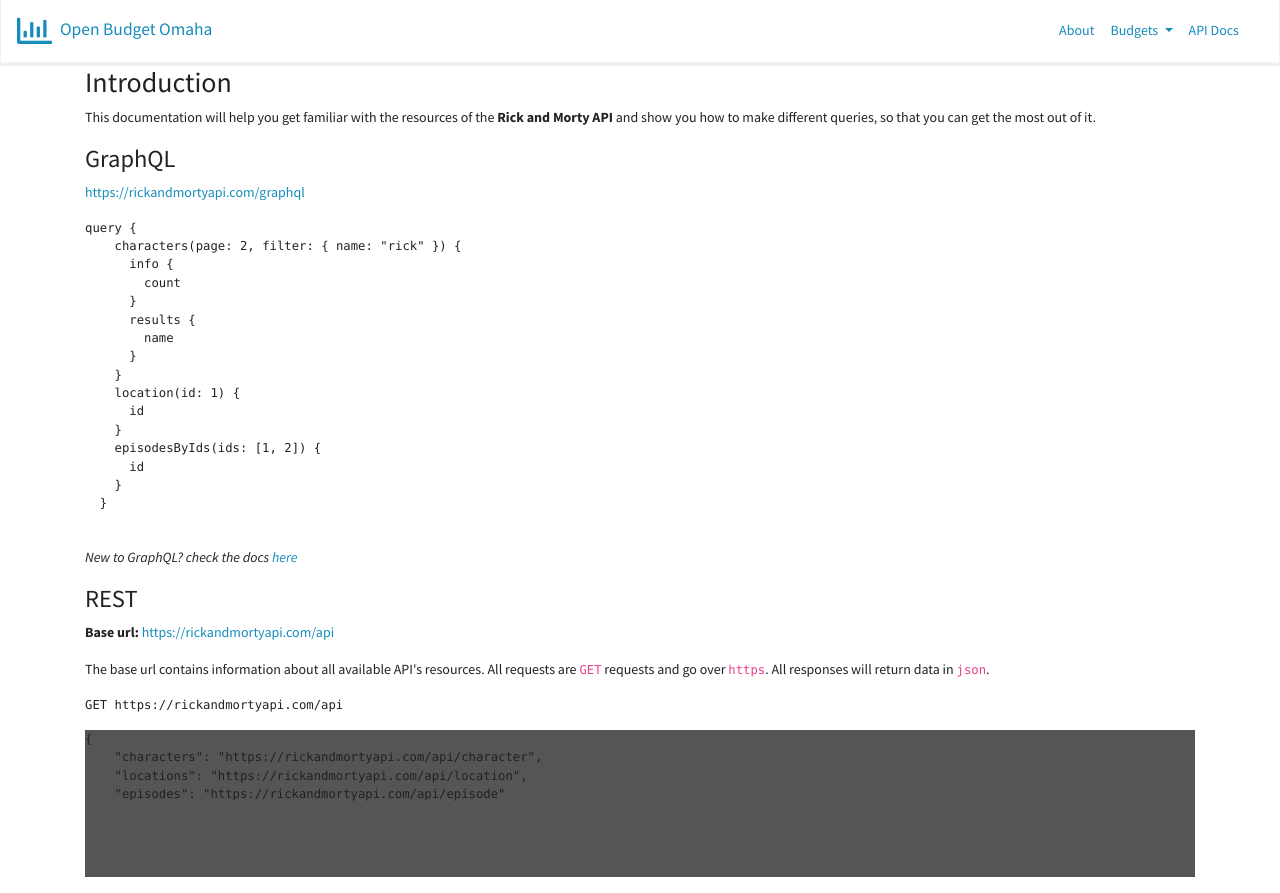
After one commit to haikubandit/open-budget, a Flask app: page /docs/api in a window 1280 px wide. The commit adds this page. Run offline with Flask 2, Linux system fonts and the light colour scheme; data that the repository does not hold is empty; some libraries are stand-ins or nearby versions.

Commit message:
updated css and html, troubleshooting chart.js/API response data

```diff
--- a/app.py
+++ b/app.py
@@ -43,7 +43,7 @@ def homepage():
 
     """
 
-    return render_template('base.html')
+    return render_template('charts.html')
 
 
 # @app.errorhandler(404)
@@ -54,26 +54,28 @@ def homepage():
 
 
 ##############################################################################
+# Budget and API Pages
+
+
+@app.route('/docs/api')
+def api_docs():
+    """Show API documentation page:
+
+    """
+
+    return render_template('API_docs.html')
+
+
+
+##############################################################################
 # API routes
+
 
 @app.route('/api/<int:year>')
 def api_budget_by_year(year):
     """Get budget data by year
 
     """
-    # json_gf = []
-    # all_depts = [dept.serialize() for dept in Department.query.all()]
-    # all_gf = [gf.serialize() for gf in GeneralFund.query.all()]
-    # GFunds = GeneralFund.query.filter(GeneralFund.year==year)
-    # for fund in GFunds:
-
-    #     json_gf.append({
-    #         "id": fund.id,
-    #         "dept": fund.department.dept_name,
-    #         "budget": fund.budget,
-    #         "year": fund.year
-    #     })
-
     json_budget = []
     json_gf = {}
     json_gf['general_fund'] = []
@@ -110,30 +112,6 @@ def api_budget_by_year(year):
     return jsonify(budgetData=json_budget)
 
 
-# @app.route('/api/<int:year>')
-# def api_revenue_by_year(year):
-#     """Get budget revenue data by year
-
-#     """
-#     json_gf = []
-#     # all_depts = [dept.serialize() for dept in Department.query.all()]
-#     all_gf = [gf.serialize() for gf in GeneralFund.query.all()]
-#     GFunds = GeneralFund.query.filter(GeneralFund.year==year)
-#     for fund in GFunds:
-
-#         json_gf.append({
-#             "id": fund.id,
-#             "dept": fund.department.dept_name,
-#             "budget": fund.budget,
-#             "year": fund.year
-#         })
-
-#     # pdb.set_trace()
-
-
-#     return jsonify(generalFundByDept=json_gf)
-
-
 @app.route('/api/<dept_code>')
 def api_city_departments(dept_code):
     """Get all city departments
--- a/static/app.css
+++ b/static/app.css
@@ -0,0 +1,49 @@
+:root {
+	--property: #ff79c6;
+	--numeric: #f08d49;
+	--string: #4cff8f;
+	--keyword: #66d9ef;
+	--punctuation: #abb2bf;
+	--background: #202329;
+	--radius: 6px;
+	--inline-background: rgba(27, 31, 35, 0.050980392156862744);
+	--inline-color: #476582;
+}
+
+* {
+	box-sizing: border-box;
+}
+
+.section-1 {
+	padding-top: 10rem;
+	padding-bottom: calc(10rem - 4.5rem);
+	background-image: url("https://pointjupiter.com/wp-content/uploads/participatory-design-what-is-Photo-by-Perry-Grone-on-Unsplash.jpg");
+	background-position: center;
+	background-repeat: no-repeat;
+	background-attachment: scroll;
+	background-size: cover;
+	color: white;
+	text-shadow: 2px 2px 5px #1f65c2;
+}
+.section-1 h1 {
+	font-size: 2.25rem;
+}
+@media (min-width: 992px) {
+	header.masthead {
+		height: 100vh;
+		min-height: 40rem;
+		padding-top: 4.5rem;
+		padding-bottom: 0;
+	}
+	header.masthead p {
+		font-size: 1.15rem;
+	}
+	header.masthead h1 {
+		font-size: 3rem;
+	}
+}
+@media (min-width: 1200px) {
+	header.masthead h1 {
+		font-size: 3.5rem;
+	}
+}
--- a/static/app.js
+++ b/static/app.js
@@ -1,20 +1,21 @@
 // set base URL for application
 const BASE_URL = 'http://127.0.0.1:5000/api';
 
-// let budgetDataResp;
+let budgetData;
+let budgetDataGeneralFund;
+let budgetDataRevenues;
 
-// let budgetData = [];
 let generalFundLabel = [];
 let generalFundData = [];
 let revenuesLabel = [];
 let revenuesData = [];
 
-// const budgetDataResp = function(data) {
-// 	// name = data.name;
-// 	console.log(data);
+const budgetDataResp = function(data) {
+	// name = data.name;
+	console.log(data);
 
-// 	return data;
-// };
+	return data;
+};
 
 /** Get data from API */
 
@@ -25,6 +26,7 @@ async function processGetRequest() {
 			console.log(data);
 			return data;
 		})
+		.then(budgetDataResp)
 		.catch(err => {
 			console.log('Error: ', err);
 		});
@@ -32,28 +34,91 @@ async function processGetRequest() {
 	return response;
 }
 
-let budgetData = processGetRequest();
+// console.log(budgetData);
+// console.log(budgetData.budgetData[0]);
 
-// let budgetData = budgetDataResp(
-// 	axios
-// 		.get(`${BASE_URL}/2020`)
-// 		.then(response => {
-// 			const data = response.data;
-// 			console.log(data);
-// 			return data;
-// 		})
-// 		.then(budgetDataResp)
-// 		.catch(err => {
-// 			console.log('Error: ', err);
-// 		})
-// );
+async function prepareData() {
+	budgetData = await processGetRequest();
+	budgetDataGeneralFund = budgetData.budgetData[0].general_fund;
+	budgetDataRevenues = budgetData.budgetData[1].revenues;
+	console.log(budgetData);
+	console.log(budgetDataGeneralFund);
+	console.log(budgetDataRevenues);
 
-console.log(budgetData);
-console.log(budgetData.budgetData[0]);
+	for (const lineItem in budgetDataGeneralFund) {
+		generalFundData.push(budgetDataGeneralFund[lineItem].budget);
+		generalFundLabel.push(budgetDataGeneralFund[lineItem].dept);
+	}
+
+	/** Get Revenue Data and Labels for chart  **/
+
+	for (const lineItem in budgetDataRevenues) {
+		// console.log(budgetDataObj[lineItem].budget);
+		revenuesData.push(budgetDataRevenues[lineItem].budget);
+		revenuesLabel.push(budgetDataRevenues[lineItem].dept);
+	}
+
+	/** Create and render General Fund chart  **/
+
+	var ctxGeneralFund = document.getElementById('generalFundChart').getContext('2d');
+	var generalFundChart = new Chart(ctxGeneralFund, {
+		type: 'bar',
+		data: {
+			// labels: [ 'Red', 'Blue', 'Yellow', 'Green', 'Purple', 'Orange' ],
+			labels: generalFundLabel,
+			datasets: [
+				{
+					label: '2020 General Fund Appropriations',
+					// data: [ 12, 19, 3, 5, 2, 3 ],
+					data: generalFundData,
+					backgroundColor: [
+						'rgba(255, 99, 132, 0.2)',
+						'rgba(54, 162, 235, 0.2)',
+						'rgba(255, 206, 86, 0.2)',
+						'rgba(75, 192, 192, 0.2)',
+						'rgba(153, 102, 255, 0.2)',
+						'rgba(255, 159, 64, 0.2)'
+					],
+					borderColor: [
+						'rgba(255, 99, 132, 1)',
+						'rgba(54, 162, 235, 1)',
+						'rgba(255, 206, 86, 1)',
+						'rgba(75, 192, 192, 1)',
+						'rgba(153, 102, 255, 1)',
+						'rgba(255, 159, 64, 1)'
+					],
+					borderWidth: 1
+				}
+			]
+		},
+		options: {
+			title: {
+				display: true,
+				text: '2020 General Fund Appropriations test'
+			},
+			scales: {
+				yAxes: {
+					beginAtZero: true,
+					ticks: {
+						callback: function(value, index, values) {
+							if (parseInt(value) >= 1000) {
+								return '$' + value.toString().replace(/\B(?=(\d{3})+(?!\d))/g, ',');
+							} else {
+								return '$' + value;
+							}
+						}
+					}
+				}
+			}
+		}
+	});
+}
+
+prepareData();
 
 /** Get General Fund Data and Labels for chart  **/
 
-const budgetDataGeneralFund = budgetData.budgetData[0].general_fund;
+// const budgetDataGeneralFund = budgetData.budgetData[0].general_fund;
 console.log(budgetDataGeneralFund);
 for (const lineItem in budgetDataGeneralFund) {
 	// console.log(budgetDataGeneralFund[lineItem].budget);
@@ -63,7 +128,7 @@ for (const lineItem in budgetDataGeneralFund) {
 
 /** Get Revenue Data and Labels for chart  **/
 
-const budgetDataRevenues = budgetData.budgetData[1].revenues;
+// const budgetDataRevenues = budgetData.budgetData[1].revenues;
 console.log(budgetDataRevenues);
 for (const lineItem in budgetDataRevenues) {
 	// console.log(budgetDataObj[lineItem].budget);
--- /dev/null
+++ b/templates/API_docs.html
@@ -0,0 +1,32 @@
+{% extends 'base.html' %}
+
+{% block content %}
+
+<div class="container content"><article class="article__Article-dsqu2p-0 docs__Article-y8vzk-1 kuaylo gJdYTa"><h2 id="introduction">Introduction</h2><p>This documentation will help you get familiar with the resources of the <strong>Rick and Morty API</strong> and show you how to make different queries, so that you can get the most out of it.</p><h3 id="graphql">GraphQL</h3><p><a href="https://rickandmortyapi.com/graphql" target="_blank" rel="nofollow noopener noreferrer">https://rickandmortyapi.com/graphql</a></p><div class="gatsby-highlight" data-language="graphql"><pre class="language-graphql"><code class="language-graphql"><span class="token keyword">query</span> <span class="token punctuation">{</span>
+    characters<span class="token punctuation">(</span><span class="token attr-name">page</span><span class="token punctuation">:</span> <span class="token number">2</span><span class="token punctuation">,</span> <span class="token attr-name">filter</span><span class="token punctuation">:</span> <span class="token punctuation">{</span> <span class="token attr-name">name</span><span class="token punctuation">:</span> <span class="token string">"rick"</span> <span class="token punctuation">}</span><span class="token punctuation">)</span> <span class="token punctuation">{</span>
+      info <span class="token punctuation">{</span>
+        count
+      <span class="token punctuation">}</span>
+      results <span class="token punctuation">{</span>
+        name
+      <span class="token punctuation">}</span>
+    <span class="token punctuation">}</span>
+    location<span class="token punctuation">(</span><span class="token attr-name">id</span><span class="token punctuation">:</span> <span class="token number">1</span><span class="token punctuation">)</span> <span class="token punctuation">{</span>
+      id
+    <span class="token punctuation">}</span>
+    episodesByIds<span class="token punctuation">(</span><span class="token attr-name">ids</span><span class="token punctuation">:</span> <span class="token punctuation">[</span><span class="token number">1</span><span class="token punctuation">,</span> <span class="token number">2</span><span class="token punctuation">]</span><span class="token punctuation">)</span> <span class="token punctuation">{</span>
+      id
+    <span class="token punctuation">}</span>
+  <span class="token punctuation">}</span>
+  </code>
+</pre></div>
+<blockquote><p><em>New to GraphQL? check the docs <a href="https://graphql.org/learn/" target="_blank" rel="nofollow noopener noreferrer">here</a></em></p></blockquote>
+<h3 id="rest">REST</h3><p><strong>Base url:</strong> <a href="https://rickandmortyapi.com/api" target="_blank" rel="nofollow noopener noreferrer">https://rickandmortyapi.com/api</a></p>
+<p>The base url contains information about all available API's resources.
+  All requests are <code class="language-text">GET</code> requests and go over <code class="background language-text">https</code>. All responses will return data in <code class="language-text">json</code>.</p><div class="restQuery__Wrapper-tkzubw-0 iQKEuF gatsby-highlight" data-language="shell"><pre class="language-shell"><code class="language-shell"><span class="endpoint"><span class="request">GET </span>https://rickandmortyapi.com/api</span></code></pre></div>
+  <div class="gatsby-highlight bg-dark" data-language="json"><pre class="language-json"><code class="language-json"><span class="token punctuation">{</span>
+    <span class="token property">"characters"</span><span class="token operator">:</span> <span class="token string">"https://rickandmortyapi.com/api/character"</span><span class="token punctuation">,</span>
+    <span class="token property">"locations"</span><span class="token operator">:</span> <span class="token string">"https://rickandmortyapi.com/api/location"</span><span class="token punctuation">,</span>
+    <span class="token property">"episodes"</span><span class="token operator">:</span> <span class="token string">"https://rickandmortyapi.com/api/episode"</span>
+
+{% endblock %}
--- a/templates/base.html
+++ b/templates/base.html
@@ -5,71 +5,48 @@
     <meta http-equiv="X-UA-Compatible" content="IE=edge">
     <meta name="viewport" content="width=device-width, initial-scale=1.0">
     <title>Open Budget Omaha</title>
+    <link rel="stylesheet" href="https://cdnjs.cloudflare.com/ajax/libs/font-awesome/5.15.3/css/all.min.css" integrity="sha512-iBBXm8fW90+nuLcSKlbmrPcLa0OT92xO1BIsZ+ywDWZCvqsWgccV3gFoRBv0z+8dLJgyAHIhR35VZc2oM/gI1w==" crossorigin="anonymous" />
     <link rel="stylesheet" href="https://stackpath.bootstrapcdn.com/bootswatch/4.5.2/lumen/bootstrap.min.css" integrity="sha384-GzaBcW6yPIfhF+6VpKMjxbTx6tvR/yRd/yJub90CqoIn2Tz4rRXlSpTFYMKHCifX" crossorigin="anonymous">
+    <link rel="stylesheet" href="static/app.css">
 </head>
 <body>
 
-    <nav class="navbar navbar-expand-lg bg-dark">
-        <a class="navbar-brand" href="#">Navbar</a>
+    <nav class="navbar navbar-expand-lg bg-light">
+        <a class="navbar-brand align-middle" href="http://127.0.0.1:5000/"><i class="far fa-chart-bar fa-2x pr-2 align-middle"></i>Open Budget Omaha</a>
         <button class="navbar-toggler" type="button" data-toggle="collapse" data-target="#navbarSupportedContent" aria-controls="navbarSupportedContent" aria-expanded="false" aria-label="Toggle navigation">
           <span class="navbar-toggler-icon"></span>
         </button>
 
-        <div class="collapse navbar-collapse" id="navbarSupportedContent">
-          <ul class="navbar-nav mr-auto">
+        <div class="collapse navbar-collapse justify-content-end pr-3" id="navbarSupportedContent">
+          <ul class="navbar-nav">
             <li class="nav-item active">
-              <a class="nav-link" href="#">Home <span class="sr-only">(current)</span></a>
-            </li>
-            <li class="nav-item">
-              <a class="nav-link" href="#">Link</a>
+              <a class="nav-link" href="#">About <span class="sr-only">(current)</span></a>
             </li>
             <li class="nav-item dropdown">
               <a class="nav-link dropdown-toggle" href="#" id="navbarDropdown" role="button" data-toggle="dropdown" aria-haspopup="true" aria-expanded="false">
-                Dropdown
+                Budgets
               </a>
               <div class="dropdown-menu" aria-labelledby="navbarDropdown">
-                <a class="dropdown-item" href="#">Action</a>
-                <a class="dropdown-item" href="#">Another action</a>
-                <div class="dropdown-divider"></div>
-                <a class="dropdown-item" href="#">Something else here</a>
+                <a class="dropdown-item" href="#">General Fund</a>
+                <a class="dropdown-item" href="#">Revenues</a>
               </div>
             </li>
             <li class="nav-item">
-              <a class="nav-link disabled" href="#">Disabled</a>
+              <a class="nav-link" href="http://127.0.0.1:5000/docs/api">API Docs</a>
             </li>
           </ul>
-          <form class="form-inline my-2 my-lg-0">
+          <!-- <form class="form-inline my-2 my-lg-0">
             <input class="form-control mr-sm-2" type="search" placeholder="Search" aria-label="Search">
             <button class="btn btn-outline-success my-2 my-sm-0" type="submit">Search</button>
-          </form>
+          </form> -->
         </div>
     </nav>
 
-    <main class="container justify-content-center bg-primary">
-        <div class="row">
-          <div class="col-md-6">
-            <div class="bg-white">
-              <h3>City General Fund</h3>
-            </div>
-          </div>
-          <div class="col-md-6">
-            <div id="charts" class="bg-white" style="width:500px;height:500px;">
-              <canvas id="revenuesChart" style="width:100%;height:100%;"></canvas>
-            </div>
-          </div>
-        </div>
-        <div class="row">
-          <div class="col-md-6">
-            <div class="bg-white">
-              <h3>City Revenues</h3>
-            </div>
-          </div>
-          <div class="col-md-6">
-            <!-- <div id="charts" class="bg-white" style="width:500px;height:500px;">
-              <canvas id="revenuesChart" style="width:100%;height:100%;"></canvas>
-            </div> -->
-          </div>
-        </div>
+    <main>
+
+      {% block content %}
+      {% endblock %}
+
     </main>
 
 
```
Also changed, not shown: templates/charts.html (added, +47 -0 lines).
